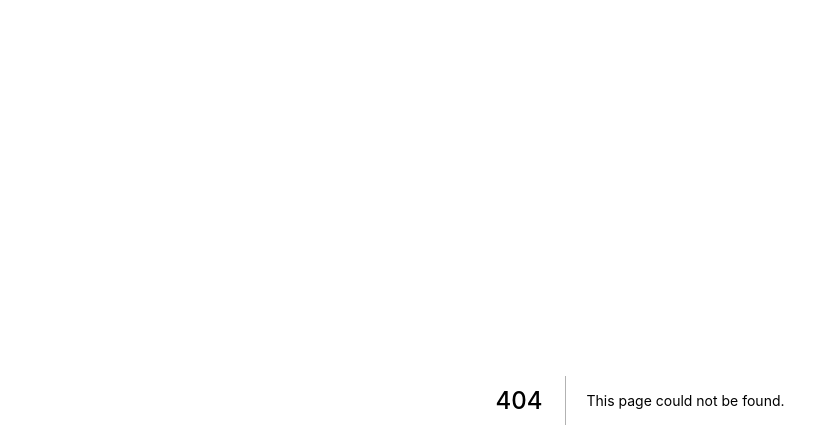
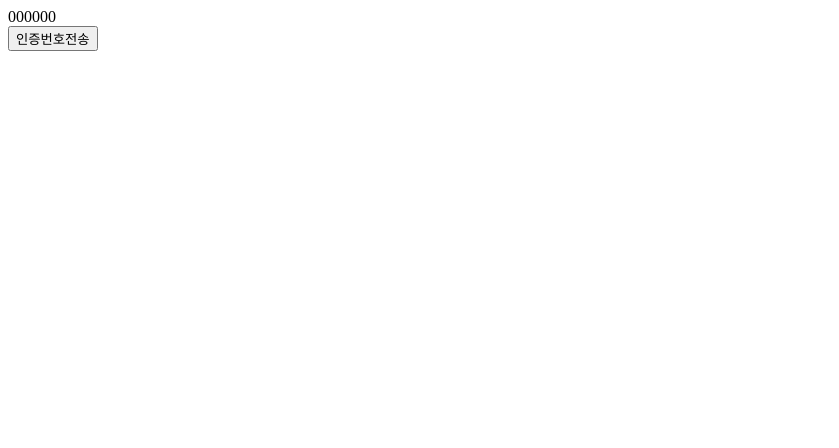
Before and after one commit to hyerin1219/codecamp_frontend_quiz, a Next.js app in the folder quiz/: page /section05_quiz/03 in a window 1280 px wide. Before the commit this address had no page. Shown: the top 448 px of the page, without its empty margins (0-839 px from the left). Built offline with nearby package versions, Linux system fonts and the light colour scheme.

Commit message:
section05 quiz3

```diff
--- /dev/null
+++ b/quiz/pages/section05_quiz/03/index.js
@@ -0,0 +1,24 @@
+import { useState } from "react"
+
+export default function numberPage() {
+
+    // const token = String(Math.floor(Math.random() * 1000000)).padStart(6, "0")
+
+    // function changeNum() {
+    //     document.getElementById("number").innerText = token
+    // }
+
+    const [ token, setToken ] = useState("000000")
+
+    function changeNum() {
+        setToken(String(Math.floor(Math.random() * 1000000)).padStart(6, "0"))
+    }
+
+
+    return (
+        <div>
+            <div>{token}</div>
+            <button onClick={changeNum}>인증번호전송</button>
+        </div>
+    )
+}
```
